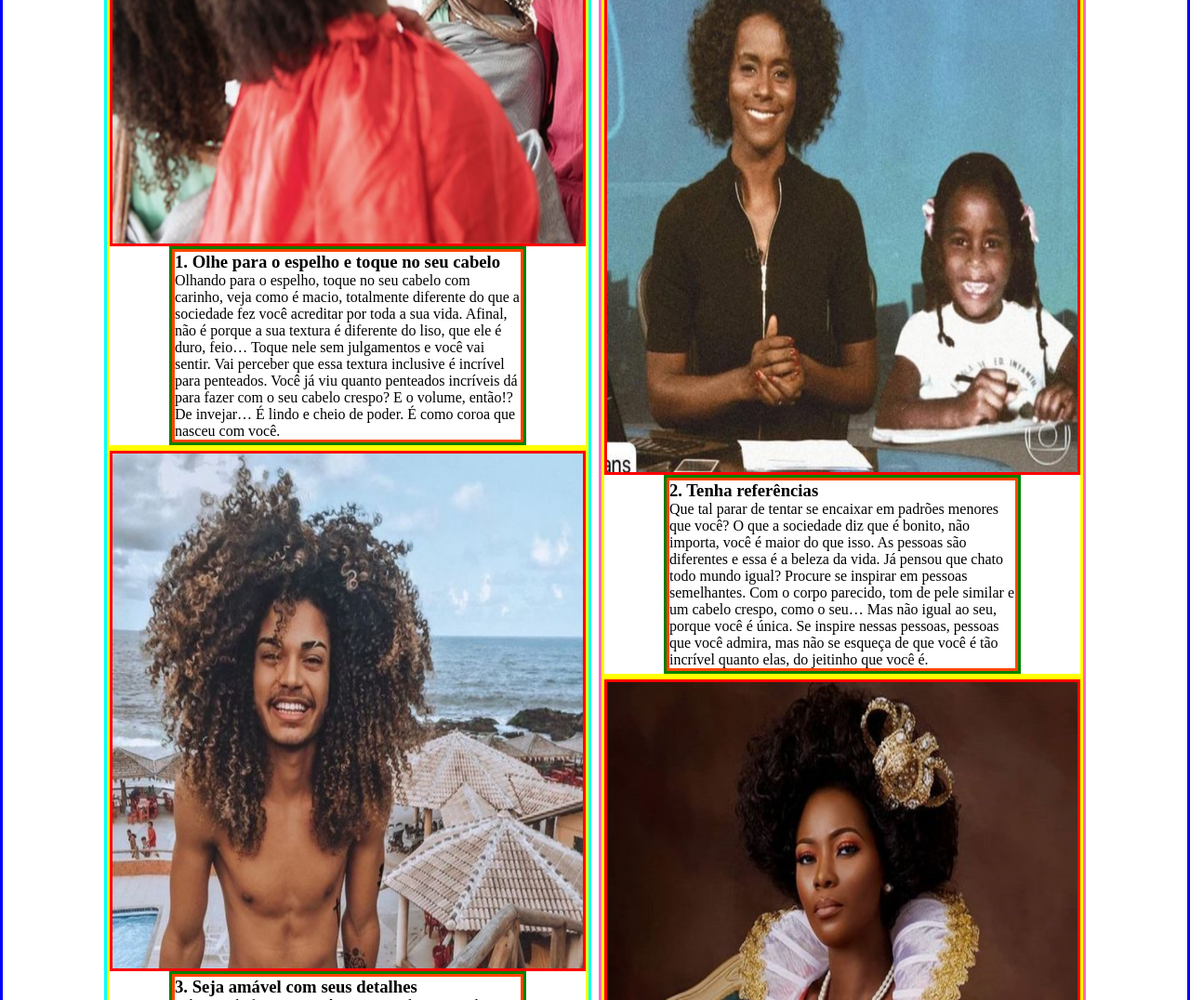
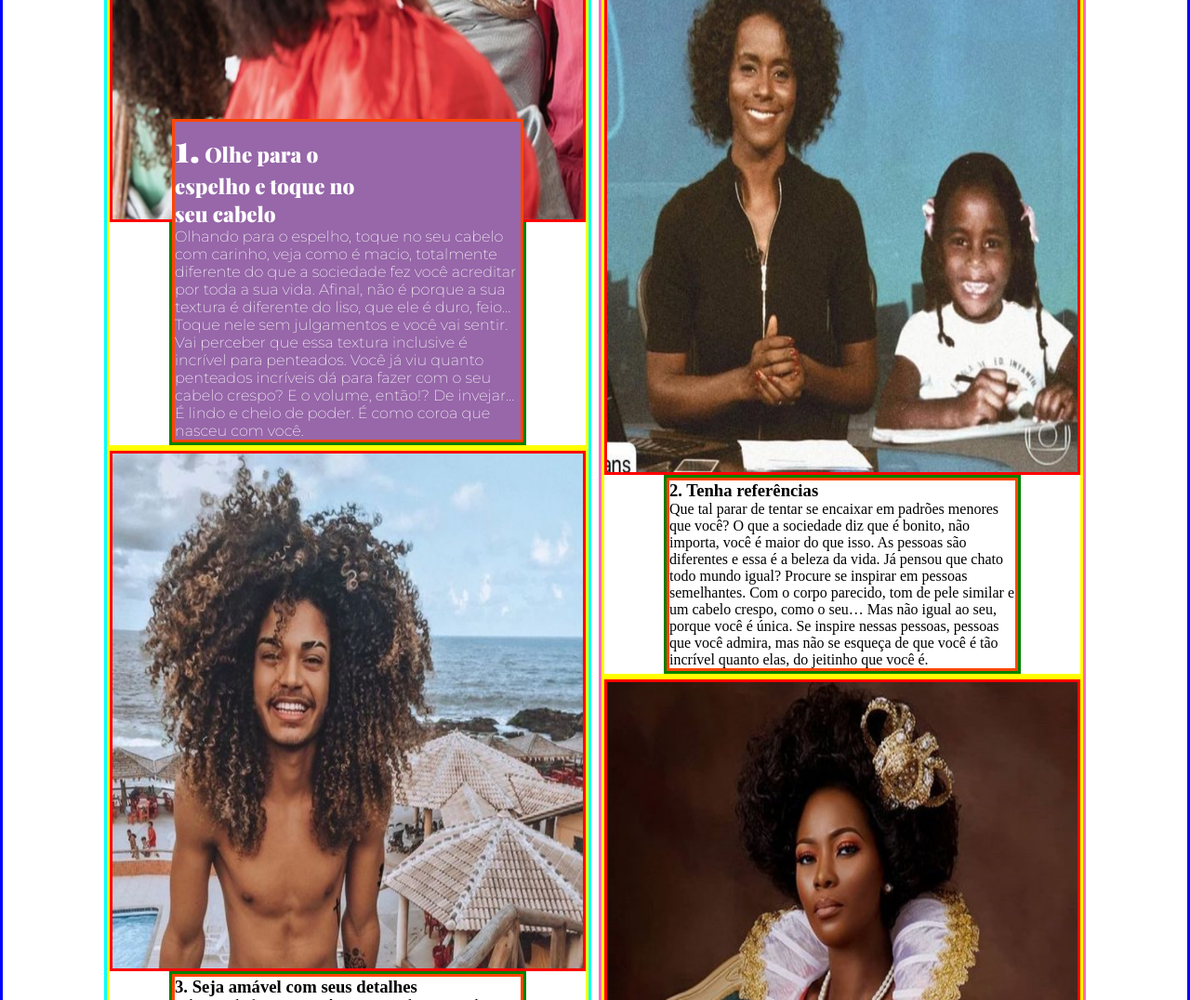
Before and after one commit to phcantoni/crespoProject, a plain HTML site: page index.html in a window 1280 px wide. Shown: the part 1460-2536 px from the top of the page at 93% size. Drawn offline with nearby package versions, Linux system fonts and the light colour scheme.

Commit message:
making first figcaption

```diff
--- a/index.html
+++ b/index.html
@@ -48,7 +48,7 @@
                     <img src="./assets/noPath2.png" alt="">
                     <figcaption>
                         <div>
-                            <h3>1. Olhe para o espelho e toque no seu cabelo</h3>
+                            <h3><span>1.</span> Olhe para o espelho e toque no seu cabelo</h3>
                             <p>
                                 Olhando para o espelho, toque no seu cabelo com carinho, veja como é macio, totalmente diferente do que a sociedade fez você acreditar por toda a sua vida. Afinal, não é porque a sua textura é diferente do liso, que ele é duro, feio… Toque nele sem julgamentos e você vai sentir. Vai perceber que essa textura inclusive é incrível para penteados. Você já viu quanto penteados incríveis dá para fazer com o seu cabelo crespo? E o volume, então!? De invejar… É lindo e cheio de poder. É como coroa que nasceu com você.
                             </p>
@@ -59,7 +59,7 @@
                     <img src="./assets/noPath4.png" alt="">
                     <figcaption>
                         <div>
-                            <h3>3. Seja amável com seus detalhes</h3>
+                            <h3><span>3.</span> Seja amável com seus detalhes</h3>
                             <p>
                                 Sabe aquele frizz que você tenta esconder? E aquele volume que você tenta abaixar? Quem disse que eles são feios? E quem são “eles” para dizer o que quer que seja? O seu volume, o seu frizz, são parte de você. Use-os ao seu favor, tente enxergar cada detalhe do seu cabelo com carinho.
                             </p>
@@ -70,7 +70,7 @@
                     <img src="./assets/noPath6.png" alt="">
                     <figcaption>
                         <div>
-                            <h3>5. Procure suas raízes</h3>
+                            <h3><span>5.</span> Procure suas raízes</h3>
                             <p>
                                 Passar pela transição é uma das formas de encontrar as suas raízes, aquelas literais. Mas também é a porta de entrada para que você procure a sua ancestralidade, sua origem. Toda a história que conta porque você tem esse cabelo crespo. A sua história e a de tantas outras pessoas formam uma história só. Esta é cheia de luta e resistência. Então resista a todos que quiserem te colocar para baixo nessa jornada e se apegue a como a sua história é linda e cheia de força.
                             </p>
@@ -81,7 +81,7 @@
                     <img src="./assets/noPath8.png" alt="">
                     <figcaption>
                         <div>
-                            <h3>7. Tenha orgulho dele</h3>
+                            <h3><span>7.</span> Tenha orgulho dele</h3>
                             <p>
                                 Se você chegou até aqui, é porque enfrentou uma sociedade inteira, entrou em uma luta difícil consigo mesma(o), mas aprendeu a enxergar toda a beleza que você carrega aí, no topo da sua cabeça. Agora que você conquistou e ama esse seu cabelo crespo natural, carregue-o com orgulho! Ele merece e você também!
                             </p>
@@ -94,7 +94,7 @@
                     <img src="./assets/noPath3.png" alt="">
                     <figcaption>
                         <div>
-                            <h3>2. Tenha referências</h3>
+                            <h3><span>2.</span> Tenha referências</h3>
                             <p>
                                 Que tal parar de tentar se encaixar em padrões menores que você? O que a sociedade diz que é bonito, não importa, você é maior do que isso. As pessoas são diferentes e essa é a beleza da vida. Já pensou que chato todo mundo igual? Procure se inspirar em pessoas semelhantes. Com o corpo parecido, tom de pele similar e um cabelo crespo, como o seu… Mas não igual ao seu, porque você é única. Se inspire nessas pessoas, pessoas que você admira, mas não se esqueça de que você é tão incrível quanto elas, do jeitinho que você é.
                             </p>
@@ -105,7 +105,7 @@
                     <img src="./assets/noPath5.png" alt="">
                     <figcaption>
                         <div>
-                            <h3>4. Ignore as opiniões alheias</h3>
+                            <h3><span>4.</span> Ignore as opiniões alheias</h3>
                             <p>
                                 Ouvir a opinião dos outros, principalmente as negativas, nunca levou ninguém a lugar nenhum. A sociedade é cruel e algumas pessoas também. Não se deixe levar por pessoas que só conseguem enxergar olhando de dentro de uma caixinha muito pequena para um mundo grande, lindo e cheio de diversidade. Levante a cabeça, balance o seu cabelo e saia da caixa porque o mundo é seu!
                             </p>
@@ -116,7 +116,7 @@
                     <img src="./assets/noPath7.png" alt="">
                     <figcaption>
                         <div>
-                            <h3>6. Respeite suas fases</h3>
+                            <h3><span>6.</span> Respeite suas fases</h3>
                             <p>
                                 Você não precisa ter aquele cabelo enorme e super volumoso. Um cabelo crespo curto também é lindo, assim como o médio, aquele com duas texturas, durante a transição… Todos esses cabelos são seus, todos importantes e lindos a sua maneira. Respeite as fases do seu cabelo natural crespo e lembre-se que tudo passa, por mais difícil que seja a situação.
                             </p>
--- a/style.css
+++ b/style.css
@@ -179,6 +179,27 @@ main .thirdSectionMain img {
     height: 70vh;
     border: red solid;
 }
+main .figOneThirdSectionMain figcaption {
+    display: flex;
+    align-items: flex-end;
+    height: 30vh;
+}
+main .figOneThirdSectionMain div {
+    background-color: #9767A9;
+}
+main .figOneThirdSectionMain h3 {
+    width: 18vw;
+    font-family: 'Playfair Display', serif;
+    font-size: 1.4em;
+    color: white;
+}
+main .figOneThirdSectionMain span {
+    font-size: 1.8em;
+}
+main .figOneThirdSectionMain p {
+    font-family: "Montserrat", sans-serif;
+    color: white;
+}
 main .sectionTwoThirdSectionMain figure:last-child {
     display: flex;
     justify-content: center;
```
